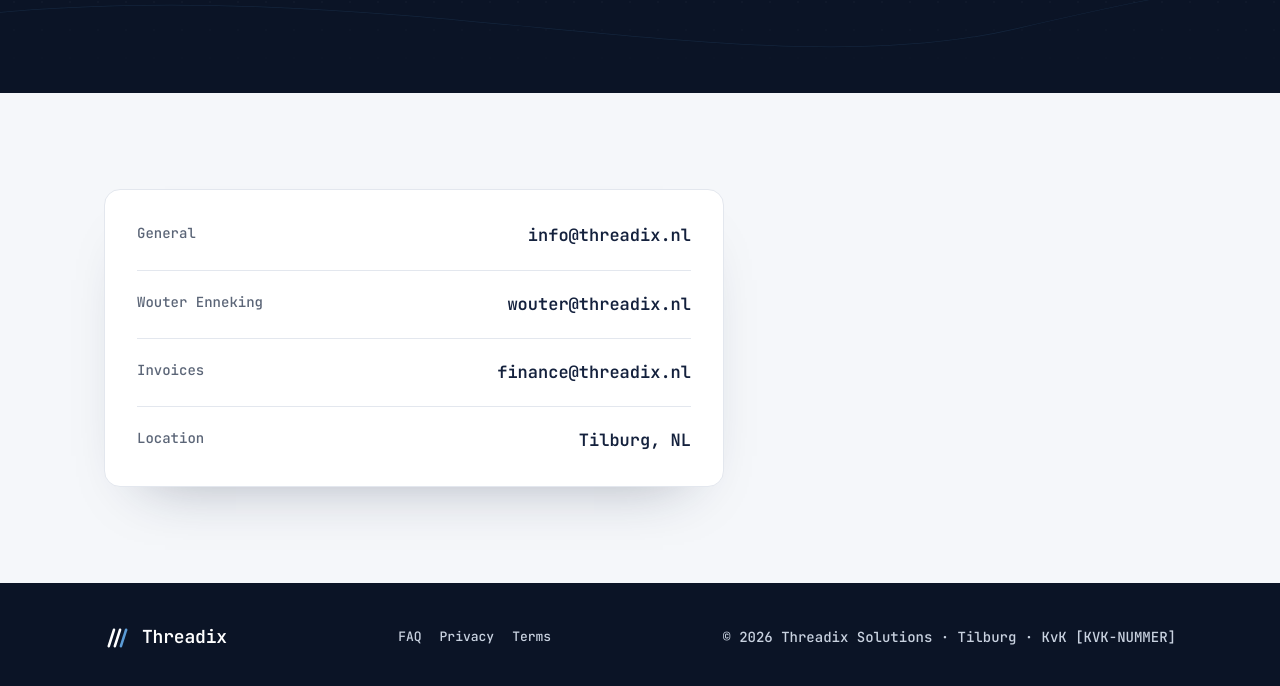
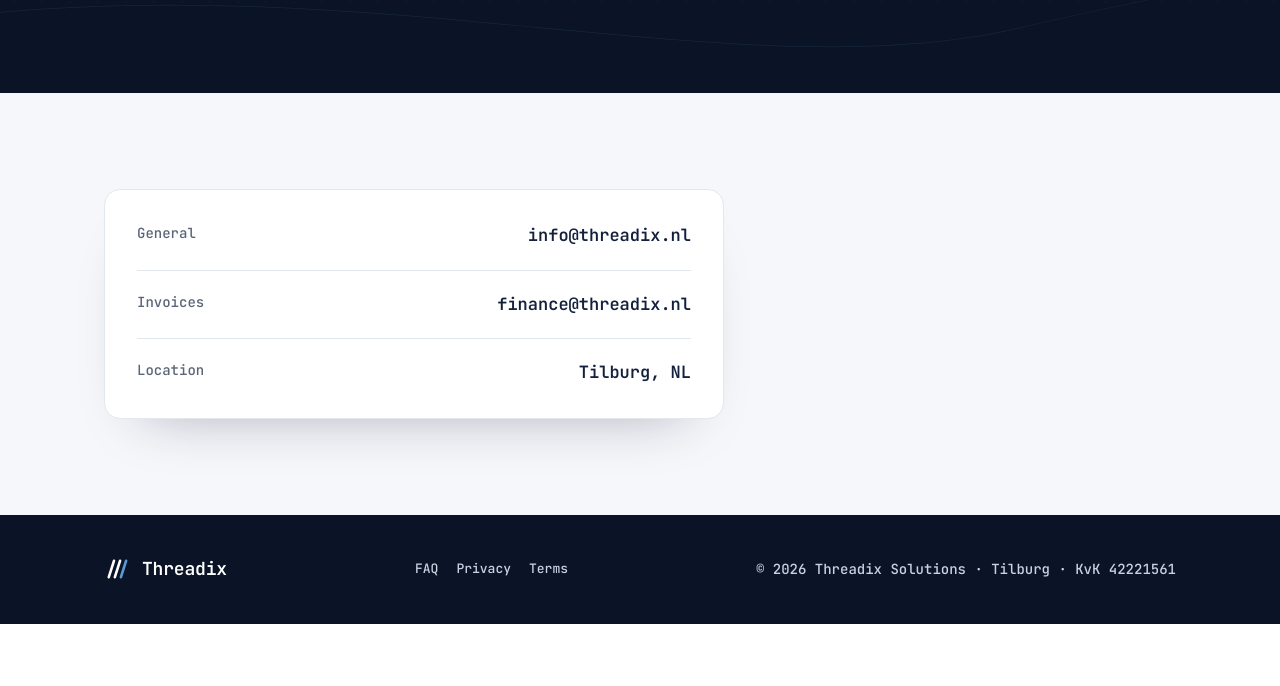
Before and after one commit to threadix-nl/threadix-nl.github.io, a plain HTML site: page en-contact.html in a window 1280 px wide. Shown: the part 348-1034 px from the top of the page. After the commit the page ends 972 px from the top, so only its background shows below. Drawn offline with Linux system fonts and the light colour scheme.

Commit message:
Update en-contact.html

```diff
--- a/en-contact.html
+++ b/en-contact.html
@@ -52,7 +52,6 @@
         <div class="contact-card reveal">
           <ul class="contact-list">
             <li><span class="label">General</span><a href="mailto:info@threadix.nl">info@threadix.nl</a></li>
-            <li><span class="label">Wouter Enneking</span><a href="mailto:wouter@threadix.nl">wouter@threadix.nl</a></li>
             <li><span class="label">Invoices</span><a href="mailto:finance@threadix.nl">finance@threadix.nl</a></li>
             <li><span class="label">Location</span><span class="value">Tilburg, NL</span></li>
           </ul>
@@ -65,7 +64,7 @@
     <div class="wrap">
       <a class="brand" href="en.html"><img src="mark-wit.svg" alt=""><span>Threadix</span></a>
       <div class="footer-links"><a href="en-faq.html">FAQ</a><a href="privacy.html">Privacy</a><a href="voorwaarden.html">Terms</a></div>
-      <span class="mono">© 2026 Threadix Solutions · Tilburg · KvK [KVK-NUMMER]</span>
+      <span class="mono">© 2026 Threadix Solutions · Tilburg · KvK 42221561</span>
     </div>
   </footer>
 </body>
```
